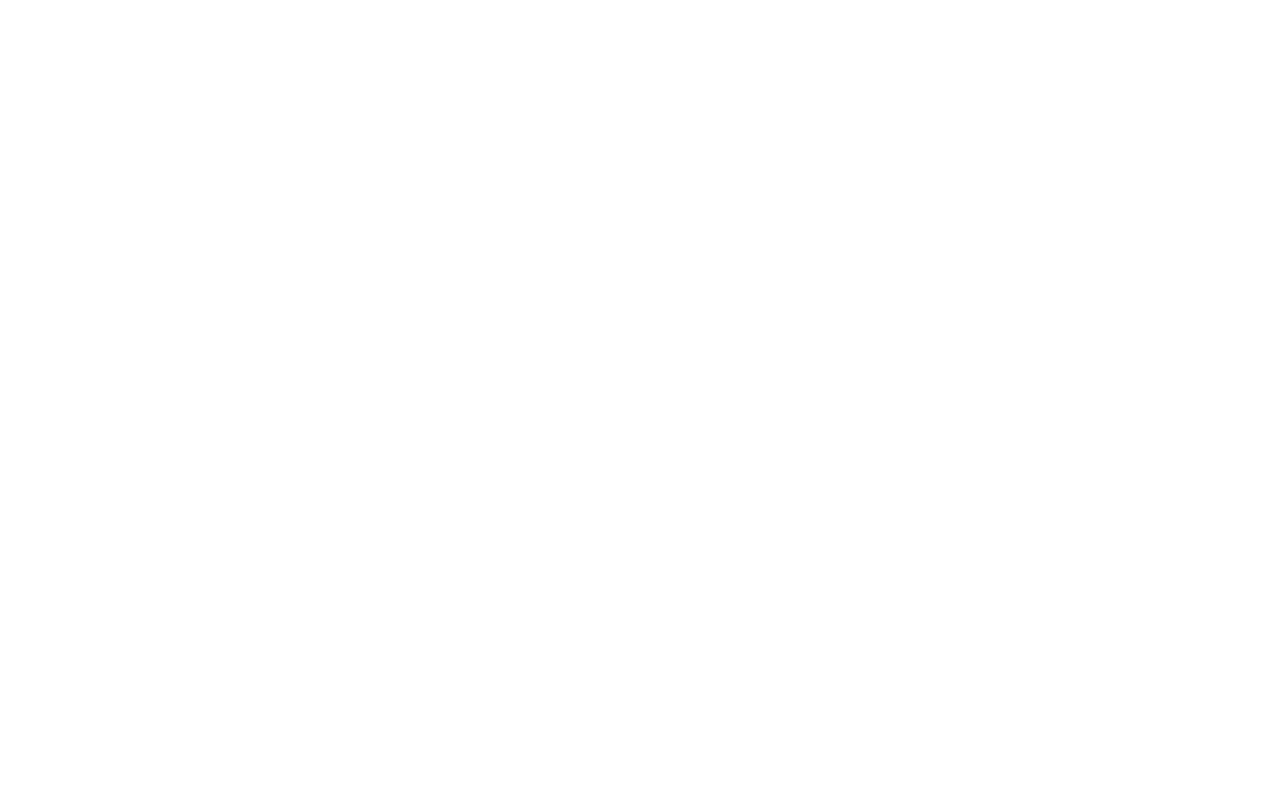
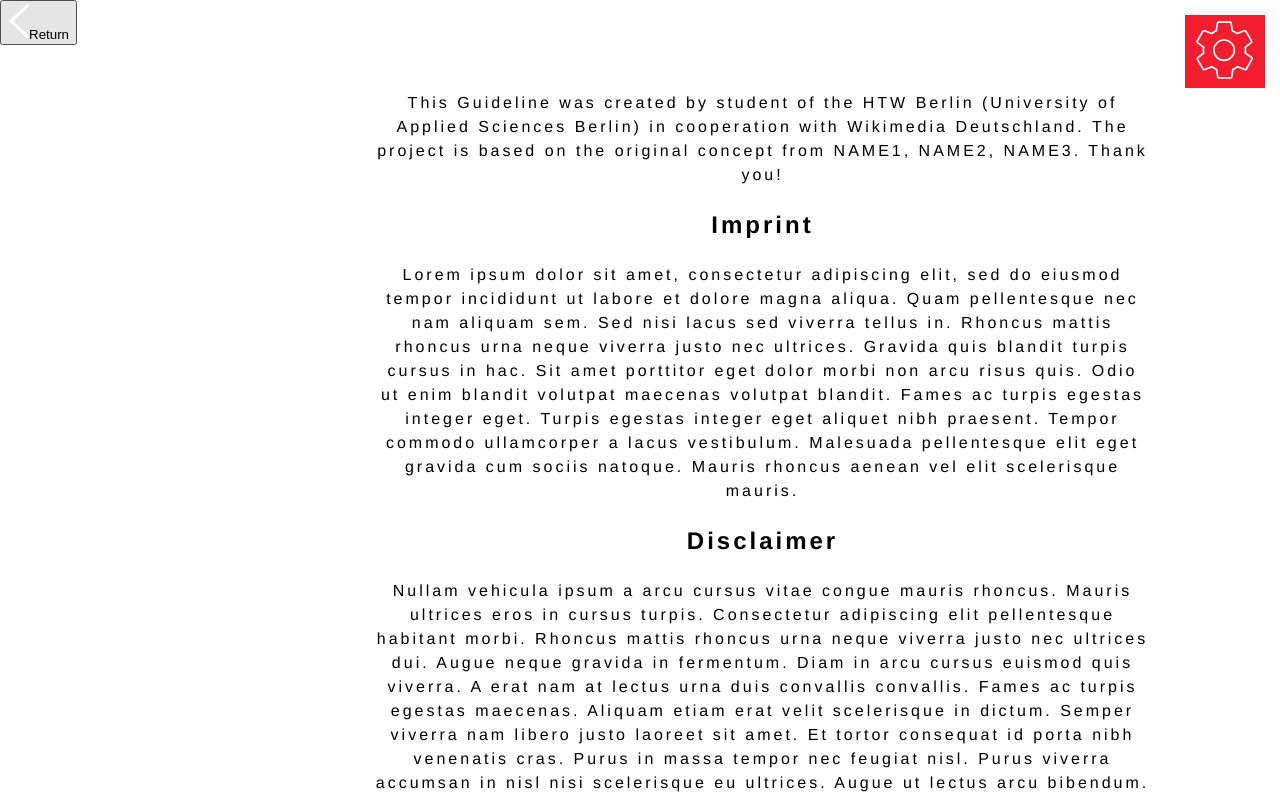
Before and after one commit to ViviZa/lawyer-dude, a React (Create React App) app: page /imprint in a window 1280 px wide. Built offline with nearby package versions, Linux system fonts and the light colour scheme.

Commit message:
Add new imprint page

```diff
--- a/src/App.js
+++ b/src/App.js
@@ -13,6 +13,7 @@ import MatchTheLicense from './games/MatchTheLicense';
 import UsingThePicture from './games/UsingThePicture';
 import WelcomePage from './pages/WelcomePage';
 import FindTheLicence from './games/FindTheLicence';
+import Imprint from './pages/Imprint';
 
 const history = createBrowserHistory()
 library.add(faBars);
@@ -69,6 +70,7 @@ class App extends Component {
           <Route exact path="/attributionGenerator" component={() => <NoDesicion addingPages={this.addingPages}/>}/>
           <Route exact path="/findthelicence1" component={() => <NoDesicion addingPages={this.addingPages}/>}/>
           <Route exact path="/findthelicence2" component={() => <FindTheLicence addingPages={this.addingPages}/>}/>
+          <Route exact path="/imprint" component={() => <Imprint addingPages={this.addingPages}/>}/>
       </Router>
     );
   }
--- a/src/components/SettingsOverlay.jsx
+++ b/src/components/SettingsOverlay.jsx
@@ -11,7 +11,7 @@ class SettingsOverlay extends Component {
                         <h2>Settings</h2>
                         <ul>
                         <li><a href="/">Start from beginning</a></li>
-                        <li><a href="/impressum" className="settings">Imprint</a></li>
+                        <li><a href="/imprint" className="settings">Imprint and Disclaimer</a></li>
                         <li>Switch language: <a>en </a> |<a> de </a></li>
                         </ul>
                     </div>
--- /dev/null
+++ b/src/pages/Imprint.jsx
@@ -0,0 +1,57 @@
+import React, { Component } from 'react';
+import { withRouter } from 'react-router';
+import SettingsButton from "../components/SettingsButton";
+import imprintData from './ImprintData.json';
+
+class Imprint extends Component {
+  constructor(props) {
+    super(props);
+    this.state = {
+      contentBlock: '',
+    };
+  }
+
+  componentDidMount() {
+    const dataString = JSON.stringify(imprintData);
+    let jsonData = JSON.parse(dataString);
+    this.createContentBlock(jsonData);
+    console.log(this.state.contentBlock);
+  }
+
+  createContentBlock(jsonData) {
+    let content = '';
+    for (let i = 0; i < jsonData.length; i++) {
+      let headline = jsonData[i].headline;
+      let text = jsonData[i].text;
+      content += "<div><div class='contentHeadline'><h2>" + headline + "</h2><div class='contentText'>" + text + "</div></div></div>";
+    }
+    this.setState({ contentBlock: content });
+  }
+
+  render() {
+    const { contentBlock } = this.state;
+
+    return (
+      <div className="Imprint">
+        <SettingsButton goBack={() => this.props.history.goBack()} />
+        <button onClick={() => this.props.history.goBack()}>
+          <svg width="21px" height="36px" viewBox="0 0 21 36" version="1.1">
+            <g id="Page-1" stroke="none" strokeWidth="1" fill="none" fillRule="evenodd">
+              <g id="Enter-your-name_v2" transform="translate(-787.000000, -903.000000)" stroke="#FFFFFF" strokeWidth="3">
+                <g id="next_btn" transform="translate(767.000000, 888.000000)">
+                  <polyline id="Path" transform="translate(31.500000, 33.000000) scale(-1, 1) rotate(-270.000000) translate(-31.500000, -33.000000) " points="15.5 41.5 31.5 24.5 31.5 24.5 47.5 41.5"></polyline>
+                </g>
+              </g>
+            </g>
+          </svg>
+          Return
+          </button>
+        <div className="pagecontent">
+          <div dangerouslySetInnerHTML={{ __html: contentBlock }} />
+          <p></p>
+        </div>
+      </div>
+    );
+  }
+}
+export default withRouter(Imprint);
--- /dev/null
+++ b/src/pages/ImprintData.json
@@ -0,0 +1,18 @@
+[
+    {
+        "headline": "",
+        "text": "This Guideline was created by student of the HTW Berlin (University of Applied Sciences Berlin) in cooperation with Wikimedia Deutschland.\nThe project is based on the original concept from NAME1, NAME2, NAME3.\nThank you! "
+    },
+    {
+        "headline": "Imprint",
+        "text": "Lorem ipsum dolor sit amet, consectetur adipiscing elit, sed do eiusmod tempor incididunt ut labore et dolore magna aliqua. Quam pellentesque nec nam aliquam sem. Sed nisi lacus sed viverra tellus in. Rhoncus mattis rhoncus urna neque viverra justo nec ultrices. Gravida quis blandit turpis cursus in hac. Sit amet porttitor eget dolor morbi non arcu risus quis. Odio ut enim blandit volutpat maecenas volutpat blandit. Fames ac turpis egestas integer eget. Turpis egestas integer eget aliquet nibh praesent. Tempor commodo ullamcorper a lacus vestibulum. Malesuada pellentesque elit eget gravida cum sociis natoque. Mauris rhoncus aenean vel elit scelerisque mauris."
+    },
+    {
+        "headline": "Disclaimer",
+        "text": "Nullam vehicula ipsum a arcu cursus vitae congue mauris rhoncus. Mauris ultrices eros in cursus turpis. Consectetur adipiscing elit pellentesque habitant morbi. Rhoncus mattis rhoncus urna neque viverra justo nec ultrices dui. Augue neque gravida in fermentum. Diam in arcu cursus euismod quis viverra. A erat nam at lectus urna duis convallis convallis. Fames ac turpis egestas maecenas. Aliquam etiam erat velit scelerisque in dictum. Semper viverra nam libero justo laoreet sit amet. Et tortor consequat id porta nibh venenatis cras. Purus in massa tempor nec feugiat nisl. Purus viverra accumsan in nisl nisi scelerisque eu ultrices. Augue ut lectus arcu bibendum. Diam phasellus vestibulum lorem sed risus ultricies. Nunc lobortis mattis aliquam faucibus. At quis risus sed vulputate odio ut. Laoreet sit amet cursus sit amet."
+    },
+    {
+        "headline": "Legal Notice",
+        "text": "Ullamcorper velit sed ullamcorper morbi tincidunt. Lectus magna fringilla urna porttitor rhoncus dolor purus non. Nulla malesuada pellentesque elit eget gravida. Dui vivamus arcu felis bibendum ut. Ipsum dolor sit amet consectetur adipiscing elit ut aliquam purus. Leo urna molestie at elementum. Amet nulla facilisi morbi tempus. Porttitor rhoncus dolor purus non enim praesent elementum facilisis. Ac felis donec et odio pellentesque diam volutpat. Viverra aliquet eget sit amet tellus cras adipiscing. Accumsan tortor posuere ac ut consequat semper. Duis ultricies lacus sed turpis tincidunt id. A lacus vestibulum sed arcu non odio euismod lacinia at. Velit euismod in pellentesque massa placerat duis. Aenean et tortor at risus viverra adipiscing. Pellentesque diam volutpat commodo sed egestas egestas fringilla."
+    }
+]
```
Also changed, not shown: 1 other file (tests, documents, lock files or other folders).
